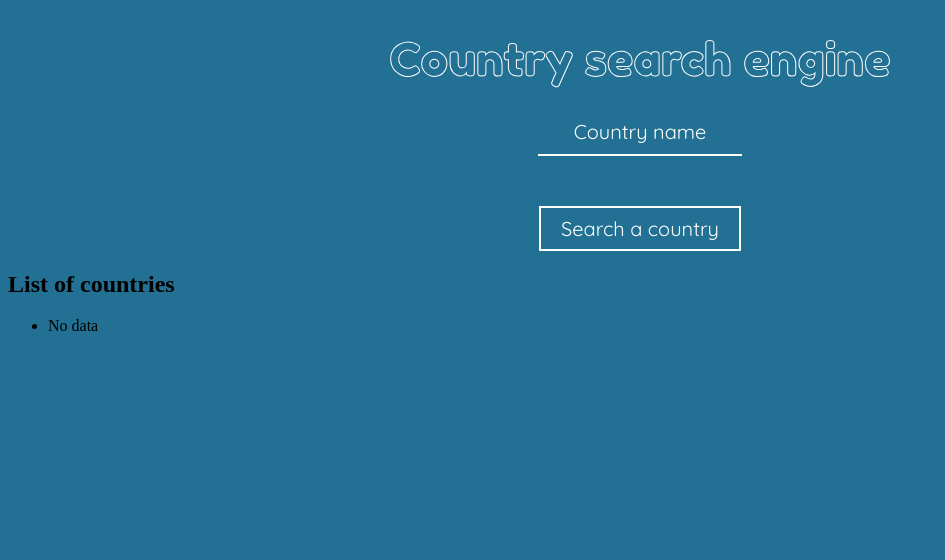
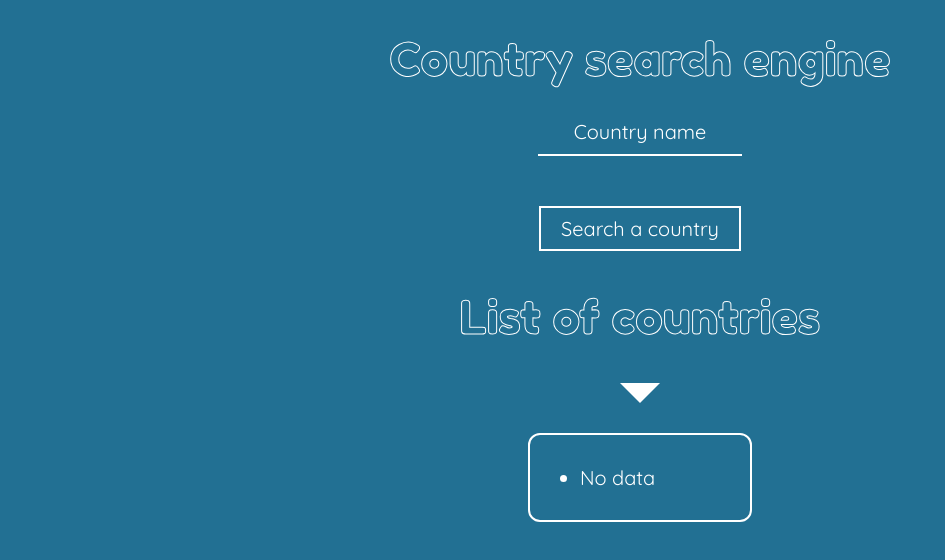
Before and after one commit to dawidbar/Country-search, a website: page index.html in a window 1280 px wide. Shown: the whole page, without its empty margins (0-945 px from the left). Drawn offline with Linux system fonts and the light colour scheme.

```diff
--- a/index.html
+++ b/index.html
@@ -17,9 +17,12 @@
     </div>
     <button id="search">Search a country</button>
     <h2>List of countries</h2>
-    <ul id="countries">
-        <li>No data</li>
-    </ul>
+    <div class="arrow-down"></div>
+    <div class="country-list">
+        <ul id="countries">
+            <li>No data</li>
+        </ul>
+    </div>
     <script src="js/script.js"></script>
 </body>
 
--- a/js/script.js
+++ b/js/script.js
@@ -20,9 +20,10 @@
 
 function showCountriesList(resp) {
     countriesList.innerHTML = '';
+
     resp.forEach(function(item) {
         var liEl = document.createElement('li');
-        liEl.innerText = item.name;
+        liEl.innerText = '<div>' + item.name + ':' + '<br>' + ' - Capital city: ' + item.capital + '<br>' + ' - Currency: ' + item.currencies + 'br' + ' -population: ' + item.population + '</div>';
         countriesList.appendChild(liEl);
     });
 }
--- a/sass/style.scss
+++ b/sass/style.scss
@@ -56,4 +56,25 @@
             background-color: rgb(44, 104, 150);
         }
     }
+    h2 {
+        @extend h1;
+    }
+    .arrow-down {
+        width: 0;
+        height: 0;
+        border-left: 20px solid transparent;
+        border-right: 20px solid transparent;
+        margin: 0 auto;
+        border-top: 20px solid #fff;
+    }
+    .country-list {
+        color: #fff;
+        font-family: "Quicksand";
+        font-size: 20px;
+        border: 2px solid;
+        border-radius: 12px;
+        padding: 10px;
+        margin: 30px auto;
+        max-width: 200px;
+    }
 }
```
Also changed, not shown: css/style.css, 1 other file.
